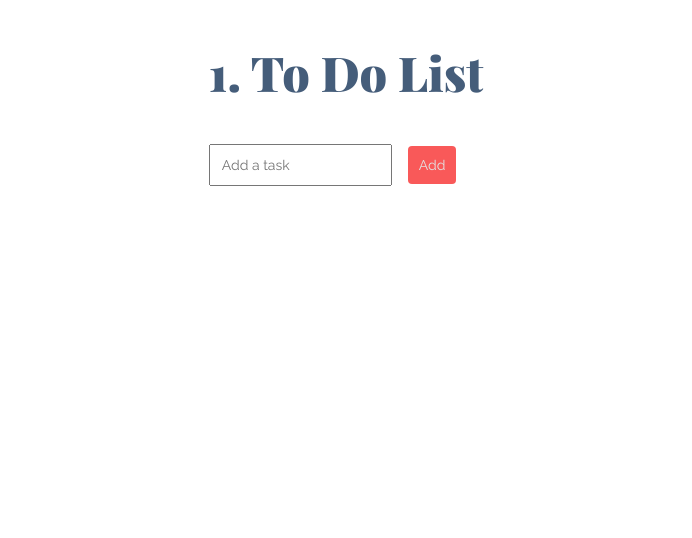
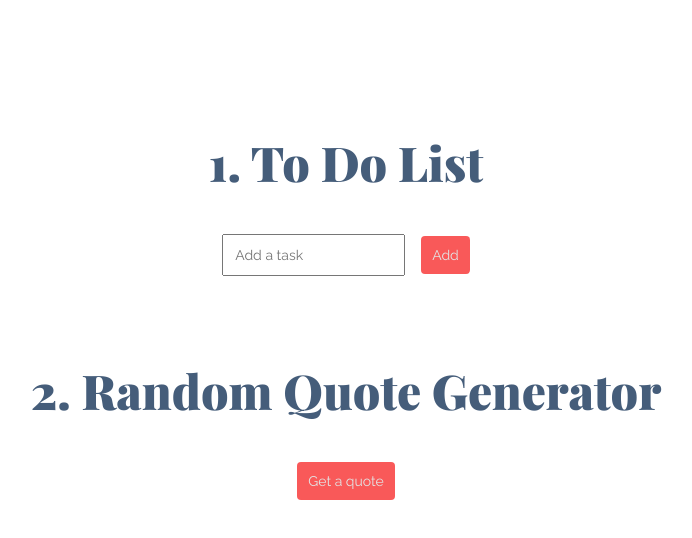
Before and after one commit to adrianaghita/100TSProjects, a React (Vite) app: page / in a window 1280 px wide. Shown: the top 538 px of the page, without its empty margins (294-986 px from the left). Built offline with nearby package versions, Linux system fonts and the light colour scheme; a web font is replaced by a local one.

Commit message:
Create Random Quotes Generator

```diff
--- a/src/App.tsx
+++ b/src/App.tsx
@@ -1,9 +1,11 @@
+import RandomQuotes from "./components/RandomQuotes/RandomQuotes";
 import Todo from "./components/TodoList/ToDo";
 
 function App() {
   return (
     <>
       <Todo />
+      <RandomQuotes />
     </>
   );
 }
--- /dev/null
+++ b/src/components/RandomQuotes/RandomQuotes.module.scss
@@ -0,0 +1,32 @@
+@import "/src/index.scss";
+
+.random-quote-section {
+  display: flex;
+  flex-direction: column;
+  align-items: center;
+}
+
+.quote-box {
+  background-color: $bright-color;
+  padding: 3rem 1rem;
+  border-radius: 5px;
+
+  & q {
+    font-family: $primary-font;
+    font-size: 1.5rem;
+  }
+
+  & p {
+    font-family: $secondary-font;
+    font-weight: $bold;
+    text-align: end;
+    font-size: 1.2rem;
+    margin-bottom: 0;
+  }
+}
+
+.button {
+  @include button;
+  width: fit-content;
+  margin-bottom: 20px;
+}
--- /dev/null
+++ b/src/components/RandomQuotes/RandomQuotes.tsx
@@ -0,0 +1,42 @@
+import { useState } from "react";
+import styles from "./RandomQuotes.module.scss";
+
+interface Quote {
+  text: string;
+  author: string;
+}
+
+const RandomQuotes = () => {
+  const [quote, setQuote] = useState<Quote[]>([]);
+
+  const handleClick = async () => {
+    const response = await fetch("https://type.fit/api/quotes");
+    if (!response.ok) {
+      throw new Error("Could not fetch your quote");
+    }
+
+    const quotes: Quote[] = await response.json();
+
+    const randomIndex = Math.floor(Math.random() * quotes.length);
+    const randomQuote = quotes[randomIndex];
+
+    setQuote([randomQuote]);
+  };
+
+  return (
+    <div className={styles[`random-quote-section`]}>
+      <h2>2. Random Quote Generator </h2>
+      <button className={styles.button} onClick={handleClick}>
+        Get a quote
+      </button>
+      {quote.map((quote) => (
+        <div className={styles[`quote-box`]}>
+          <q> {quote.text}</q>
+          <p> {quote.author.replace(", type.fit", "")}</p>
+        </div>
+      ))}
+    </div>
+  );
+};
+
+export default RandomQuotes;
--- a/src/components/TodoList/Todo.module.scss
+++ b/src/components/TodoList/Todo.module.scss
@@ -3,6 +3,7 @@
 .todo-list {
   display: flex;
   flex-direction: column;
+  align-items: center;
 }
 
 .task-input {
--- a/src/index.scss
+++ b/src/index.scss
@@ -23,9 +23,8 @@ $bright-color: #e3e3e3;
 }
 
 body {
-  display: flex;
-  justify-content: center;
-  margin: auto;
+  margin: 80px 50px 50px 50px;
+  display: grid;
 }
 
 h2 {
@@ -33,4 +32,12 @@ h2 {
   font-family: $secondary-font;
   font-size: 3rem;
   font-weight: $bold;
+  text-align: center;
+  margin-top: 50px;
 }
+
+p,
+q,
+li {
+  color: $primary-color;
+}
```
